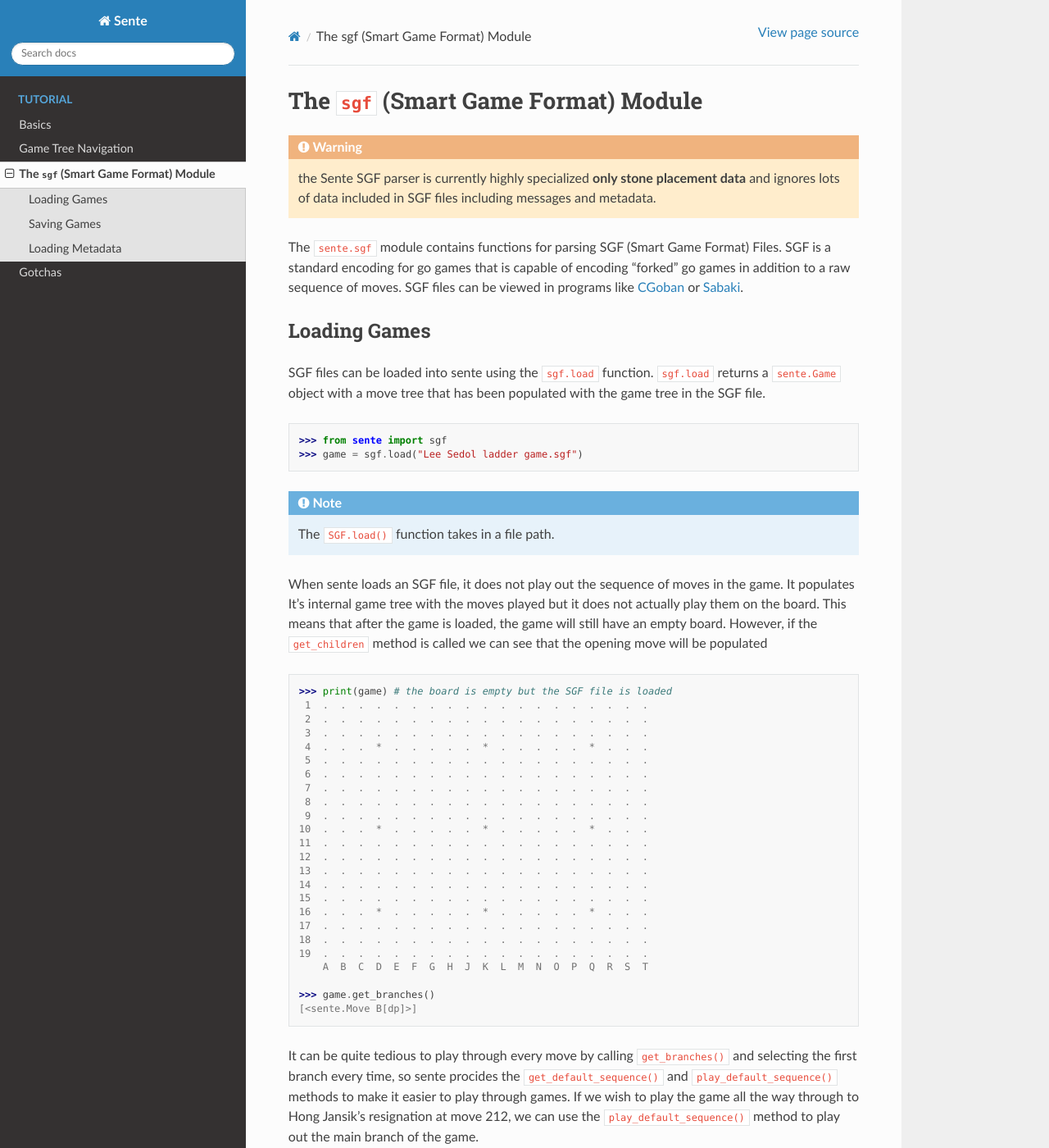
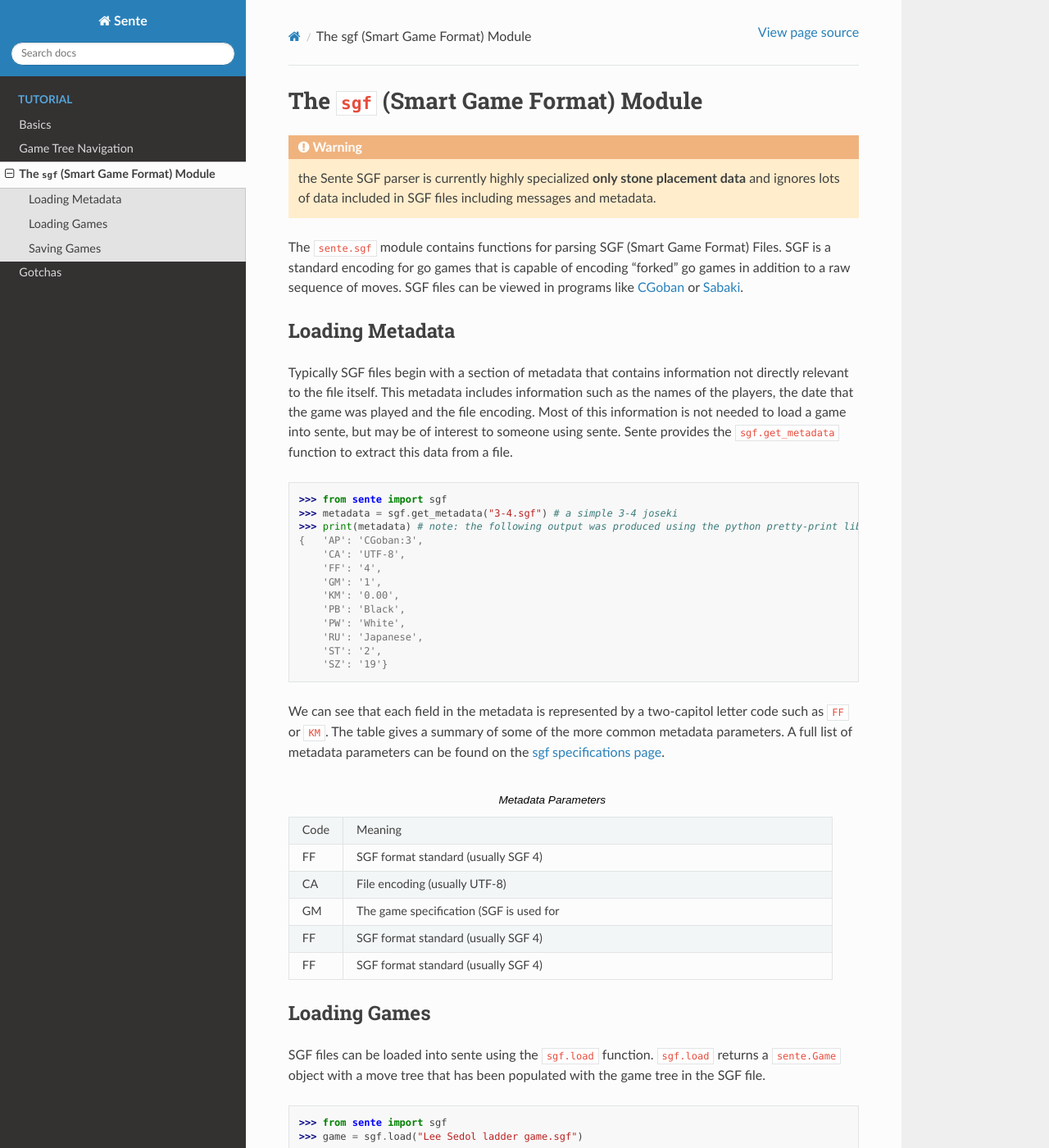
Before and after one commit to atw1020/sente, a Sphinx documentation site: the page built from docs/sgf.rst, in a window 1280 px wide and 1400 px high. Shown: the whole window at 82% size. Built offline with Sphinx 7.4.7 and the Read the Docs theme 2.0.0, drawn with Linux system fonts in a browser that asks for light colours; some of the changed text lies outside the part shown.

```diff
--- a/docs/sgf.rst
+++ b/docs/sgf.rst
@@ -6,6 +6,52 @@ The ``sgf`` (Smart Game Format) Module
 The ``sente.sgf`` module contains functions for parsing SGF (Smart Game Format) Files.
 SGF is a standard encoding for go games that is capable of encoding "forked" go games in addition to a raw sequence of moves.
 SGF files can be viewed in programs like `CGoban <https://www.gokgs.com/download.jsp>`_ or `Sabaki <https://sabaki.yichuanshen.de>`_.
+
+Loading Metadata
+-------------------------
+
+Typically SGF files begin with a section of metadata that contains information not directly relevant to the file itself.
+This metadata includes information such as the names of the players, the date that the game was played and the file encoding.
+Most of this information is not needed to load a game into sente, but may be of interest to someone using sente.
+Sente provides the ``sgf.get_metadata`` function to extract this data from a file.
+
+.. code-block:: python
+
+    >>> from sente import sgf
+    >>> metadata = sgf.get_metadata("3-4.sgf") # a simple 3-4 joseki
+    >>> print(metadata) # note: the following output was produced using the python pretty-print library
+    {   'AP': 'CGoban:3',
+        'CA': 'UTF-8',
+        'FF': '4',
+        'GM': '1',
+        'KM': '0.00',
+        'PB': 'Black',
+        'PW': 'White',
+        'RU': 'Japanese',
+        'ST': '2',
+        'SZ': '19'}
+
+We can see that each field in the metadata is represented by a two-capitol letter code such as ``FF`` or ``KM``.
+The table gives a summary of some of the more common metadata parameters.
+A full list of metadata parameters can be found on the `sgf specifications page <https://www.red-bean.com/sgf/>`_.
+
+.. list-table:: Metadata Parameters
+    :widths: 10 90
+
+    * - Code
+      - Meaning
+    * - FF
+      - SGF format standard (usually SGF 4)
+    * - CA
+      - File encoding (usually UTF-8)
+    * - GM
+      - The game specification (SGF is used for
+    * - FF
+      - SGF format standard (usually SGF 4)
+    * - FF
+      - SGF format standard (usually SGF 4)
+
+
 
 Loading Games
 -------------
```
Also changed, not shown: other parts of docs/sgf.rst (+0 -8 lines), 6 other files.
